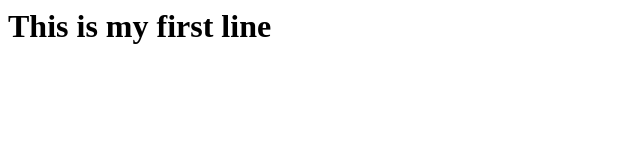
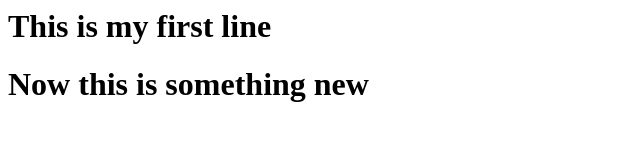
Before and after one commit to KeenWarrior/hack, a plain HTML site: page index.html in a window 1280 px wide. Shown: the whole page, without its empty margins (0-640 px from the left). Drawn offline with Linux system fonts and the light colour scheme.

Commit message:
something more

```diff
--- a/index.html
+++ b/index.html
@@ -1 +1,3 @@
 <h1> This is my first line </h1>
+
+<h1>Now this is something new</h1>
```
